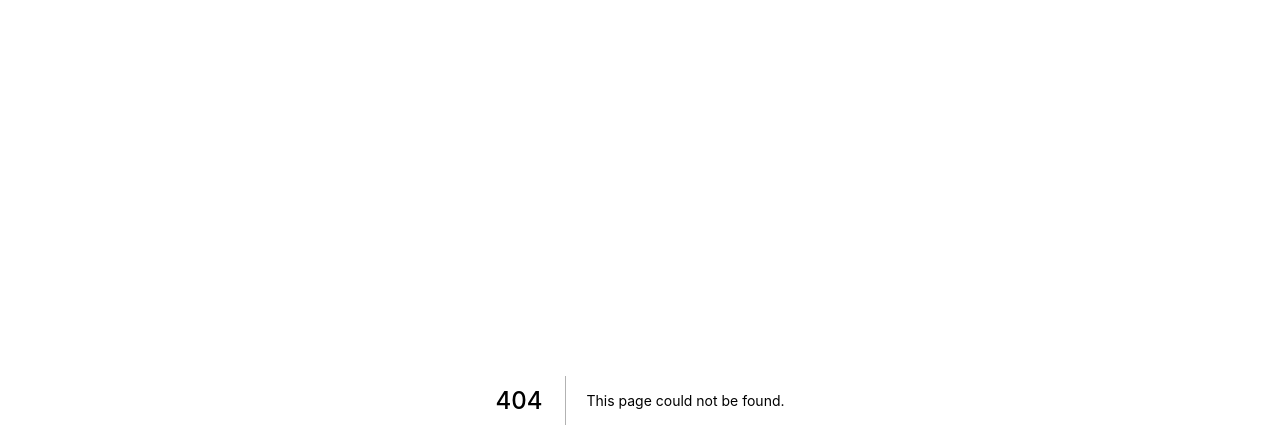
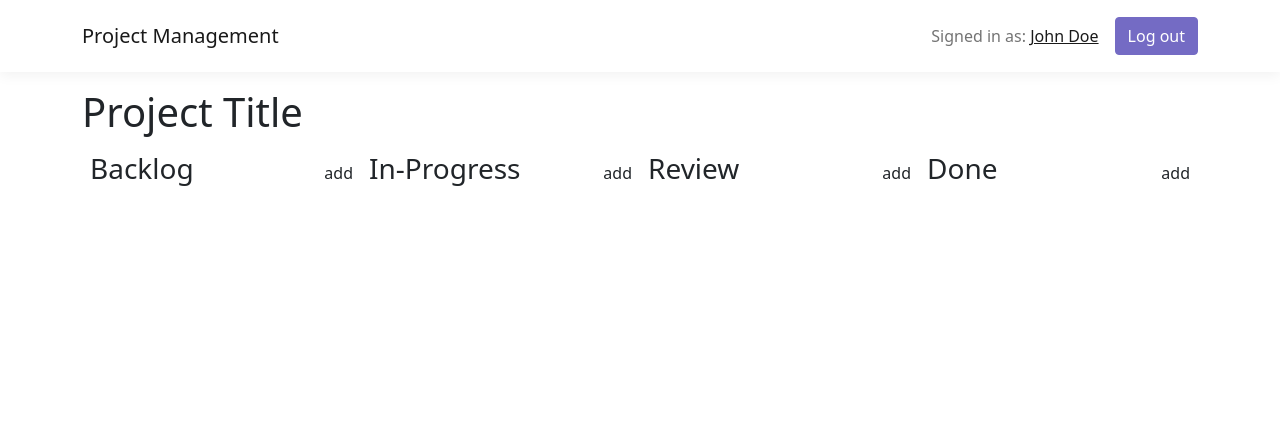
Before and after one commit to judygab/Jira-Asana-Clone, a Next.js app: page /board in a window 1280 px wide. Before the commit this address had no page. Shown: the top 448 px of the page. Built offline with nearby package versions, Linux system fonts and the light colour scheme.

Commit message:
added board page

```diff
--- /dev/null
+++ b/components/BoardSection.tsx
@@ -0,0 +1,19 @@
+import React from 'react';
+import { Col } from 'react-bootstrap';
+
+interface BoardSectionProps {
+  title: String
+}
+
+const BoardSection: React.FC<BoardSectionProps> = ({ title }) => {
+  return (
+    <Col md={3} className="d-flex flex-column p-2">
+      <div className="board-section-header d-flex flex-row align-items-center">
+        <h3 className="me-auto">{title}</h3>
+        <div>add</div>
+      </div>
+    </Col>
+  );
+}
+
+export default BoardSection;
--- a/pages/_app.tsx
+++ b/pages/_app.tsx
@@ -1,8 +1,17 @@
 import '../styles/globals.css'
 import type { AppProps } from 'next/app'
+import Layout from '../components/layout';
+import 'bootstrap/dist/css/bootstrap.min.css';
+import { Container } from 'react-bootstrap';
 
 function MyApp({ Component, pageProps }: AppProps) {
-  return <Component {...pageProps} />
+  return (
+    <Layout>
+      <Container>
+        <Component {...pageProps} />
+      </Container>
+    </Layout>
+  )
 }
 
 export default MyApp
--- /dev/null
+++ b/pages/board.tsx
@@ -0,0 +1,27 @@
+import React from 'react';
+import { Row } from 'react-bootstrap';
+import BoardSection from '../components/BoardSection';
+
+const Board = () => {
+  const sections: Array<String> = ['Backlog', 'In-Progress', 'Review', 'Done'];
+
+  return (
+    <div className="pt-3">
+      <Row>
+        <h1>Project Title</h1>
+      </Row>
+      <div className="board-container d-flex flex-row">
+        {sections.map((section, index) => {
+          return (
+            <BoardSection
+              title={section}
+              key={index}
+              ></BoardSection>
+          )
+        })}
+      </div>
+    </div>
+  );
+};
+
+export default Board;
--- a/pages/index.tsx
+++ b/pages/index.tsx
@@ -7,7 +7,8 @@ import Layout from '../components/layout';
 
 const Home: NextPage = () => {
   return (
-    <Layout />
+    <div>
+    </div>
   )
 }
 
```
